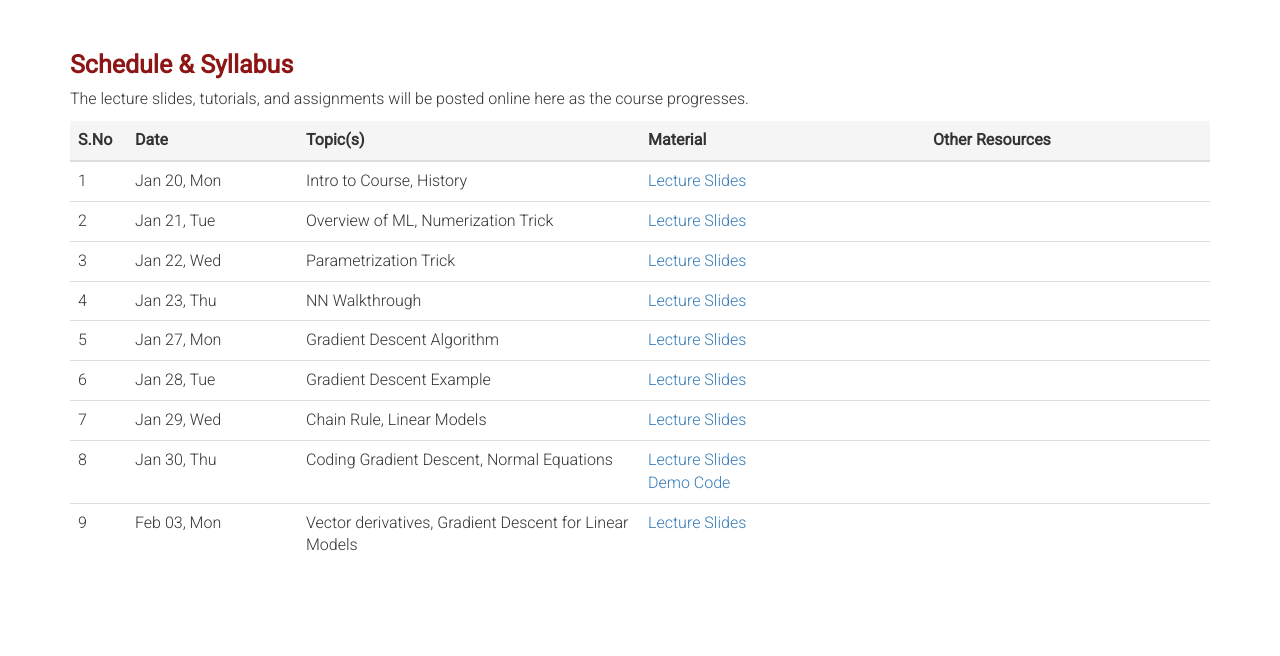
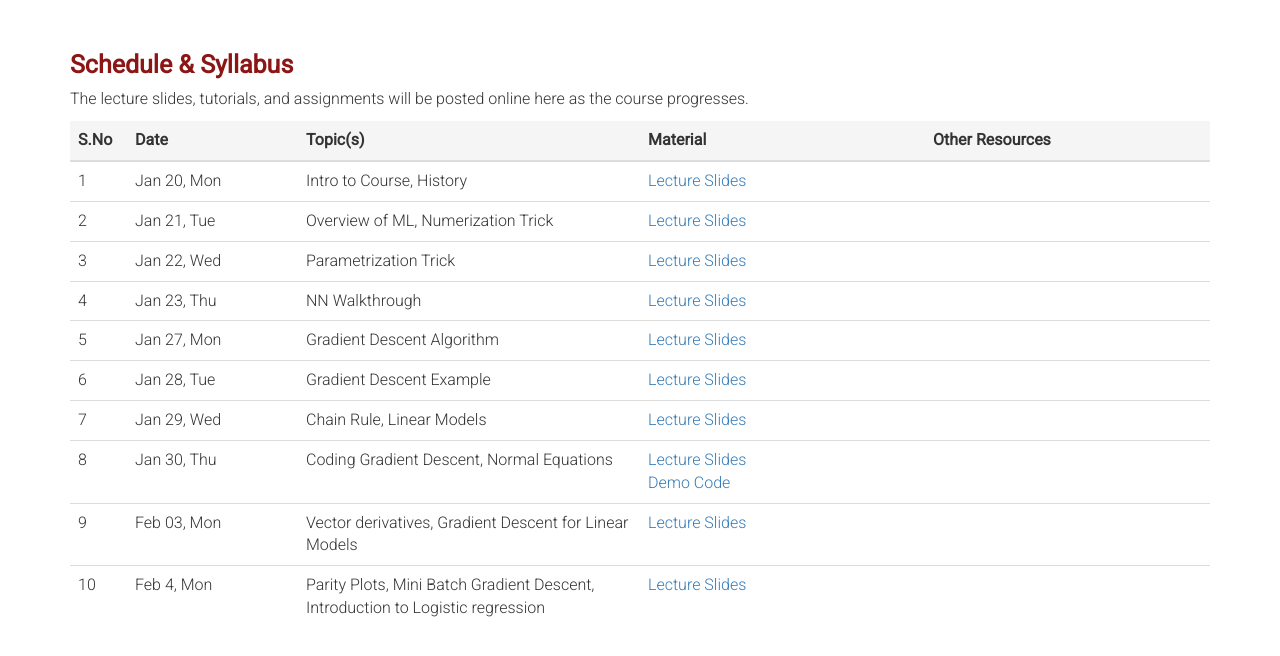
Before and after one commit to bvsiitm/da5400-2025, a plain HTML site: page material.html in a window 1280 px wide. Shown: the part 192-848 px from the top of the page. Before the commit the page ends 800 px from the top, so only its background shows below. Drawn offline with nearby package versions, Linux system fonts and the light colour scheme.

Commit message:
Lecture 10 links

```diff
--- a/material.html
+++ b/material.html
@@ -97,6 +97,15 @@
                     </td>
                     <td></td>
                 </tr>
+                <tr>
+                    <td>10</td>
+                    <td>Feb 4, Mon</td>
+                    <td>Parity Plots, Mini Batch Gradient Descent, Introduction to Logistic regression</td>
+                    <td>
+                        <a href="https://drive.google.com/file/d/1YHCTIcMWvr3hrdheIuOIgzjhzuE2PUNf/view?usp=drive_link">Lecture Slides</a><br>
+                    </td>
+                    <td></td>
+                </tr>
             </tbody>
         </table>
     </div>
```
